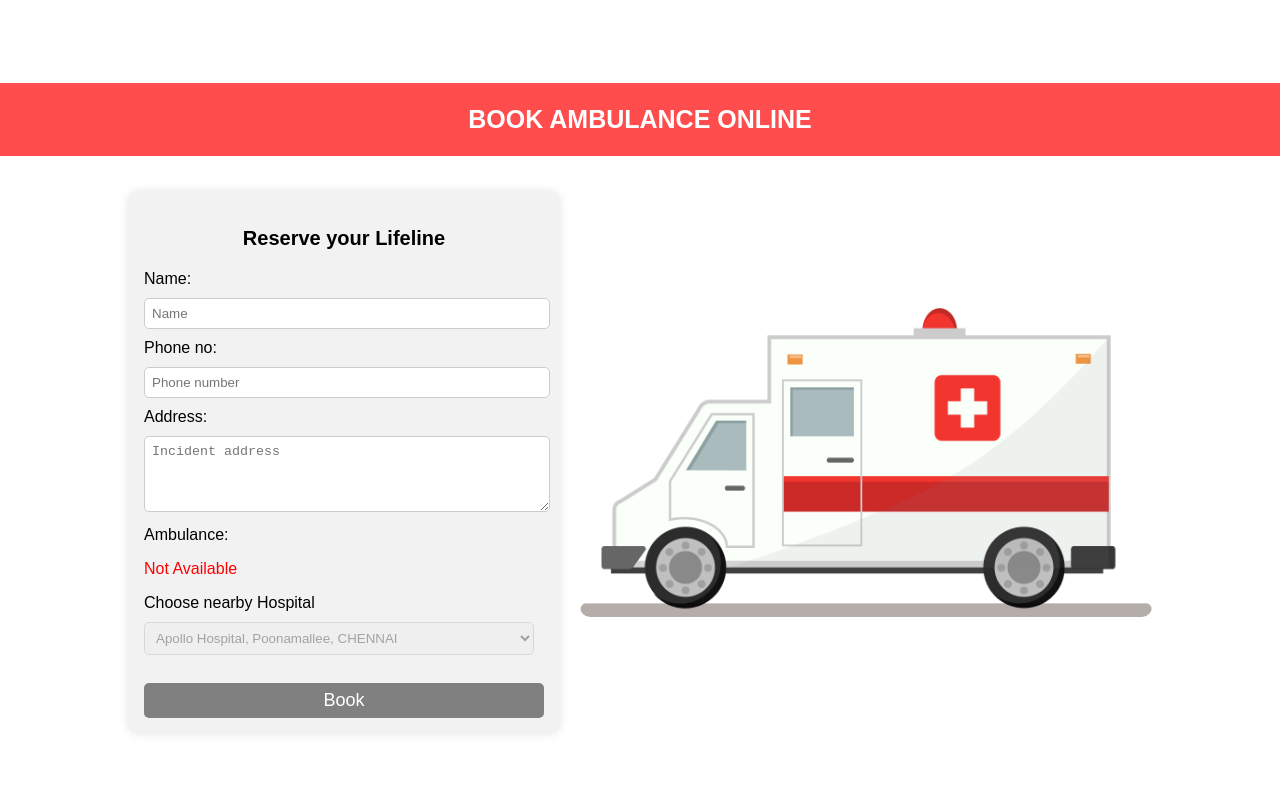
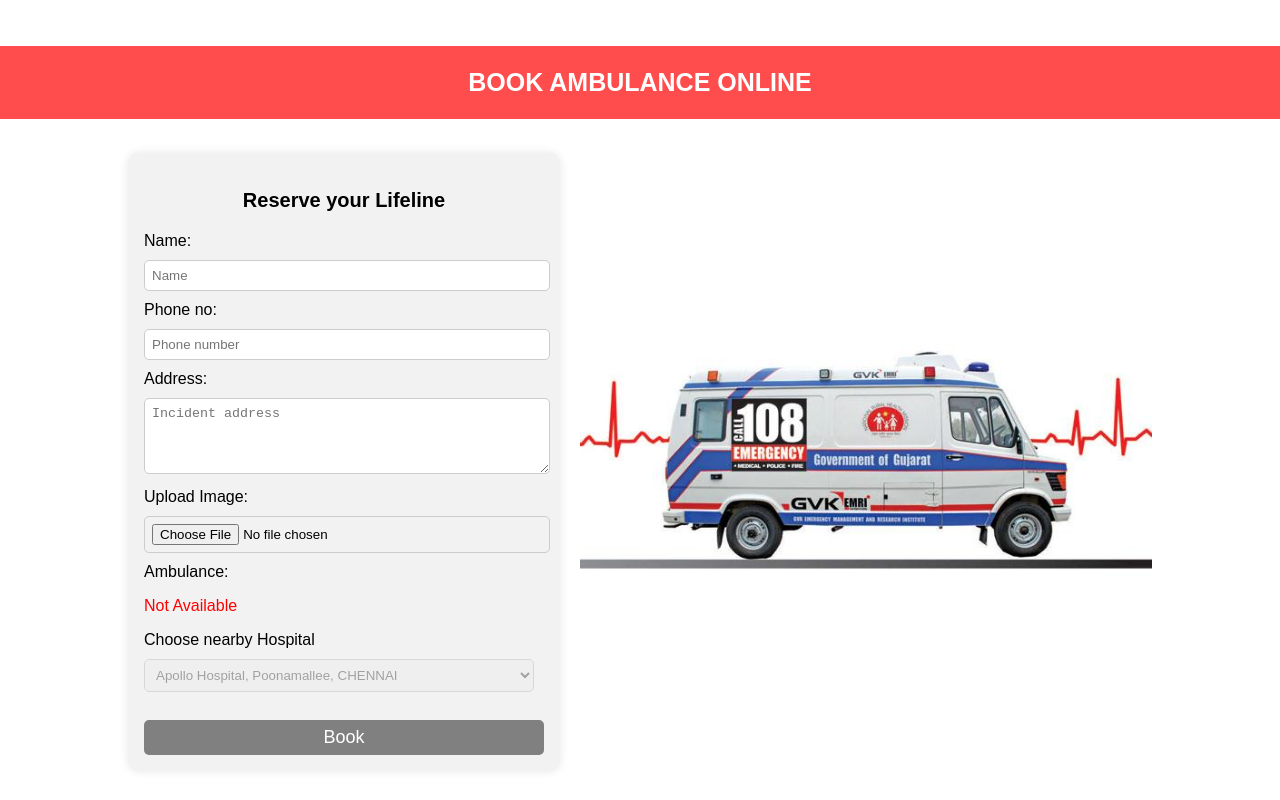
Before and after one commit to Sivabalan10/Smart-helmet-Webpage, a plain HTML site: page booking.html in a window 1280 px wide. Shown: the top 800 px of the page. Drawn offline with Linux system fonts and the light colour scheme; some packages are replaced by stand-ins of ours; a script that the page names is missing; a web font is replaced by a local one.

Commit message:
Modified images and functionality

```diff
--- a/booking.html
+++ b/booking.html
@@ -104,6 +104,8 @@
                 <input type="text" id="phno" name="name" placeholder="Phone number">
                 <label for="address">Address: </label>
                 <textarea id="address" name="address" rows="4" placeholder="Incident address"></textarea>
+                <label for = "myFile">Upload Image: </label>
+                <input type="file" id="myFile" name="filename">
                 <label for="amb">Ambulance: </label>
                 <p id="check" style="color:red">Not Available</p>
                 <label for="nearby" id="nearby_text">Choose nearby Hospital</label>
@@ -118,12 +120,13 @@
         </div>
 
         <div class="image-container">
-            <img src="images/amb1.png" alt="Ambulance Image">
+            <img src="images/108.jpg" alt="Ambulance Image">
         </div>
     </div>
 
 	<div id = "page_2" style="display:none;background: #f2f2f2;padding: 30px; border-radius:10px ;">
 		<h2>The Ambulance is on the way......</h2>
+		<button style="background:blue;padding:10px;color:white;border-radius: 7px;border: none;">View live location</button>
 		<p style="color:grey">Driver: Palani<br>Phone no: +91 7834536454<br>Arriving in 7mins....</p>
 		<iframe src="https://www.google.com/maps/embed?pb=!1m28!1m12!1m3!1d62186.567006629135!2d80.15913168364689!3d13.057272889931722!2m3!1f0!2f0!3f0!3m2!1i1024!2i768!4f13.1!4m13!3e6!4m5!1s0x3a52667705ba1a01%3A0xb59781072e7d30a0!2sApollo%20First%20Med%20Hospitals%2C%20Poonamallee%20High%20Road%2C%20New%20Bupathy%20Nagar%2C%20Kilpauk%2C%20Chennai%2C%20Tamil%20Nadu!3m2!1d13.077712499999999!2d80.24592!4m5!1s0x3a52611b90488f51%3A0x9665a1353b333074!2sPorur%2C%20Chennai%2C%20Tamil%20Nadu!3m2!1d13.038189599999999!2d80.1565461!5e0!3m2!1sen!2sin!4v1710668067927!5m2!1sen!2sin" width="650" height="400" style="border:0;" allowfullscreen="" loading="lazy" referrerpolicy="no-referrer-when-downgrade"></iframe>
 	</div>
```
Also changed, not shown: images/108.jpg (added), images/amb1.png (deleted).
